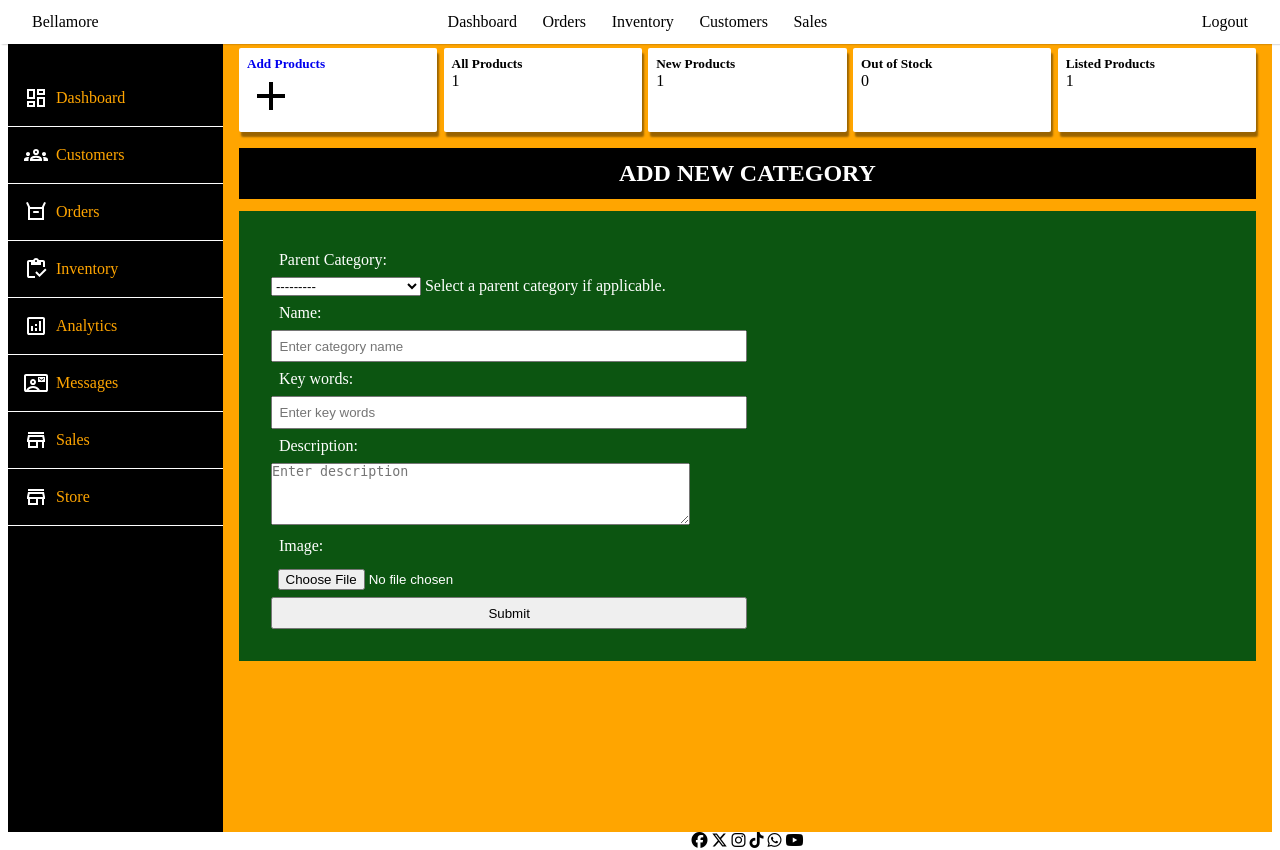
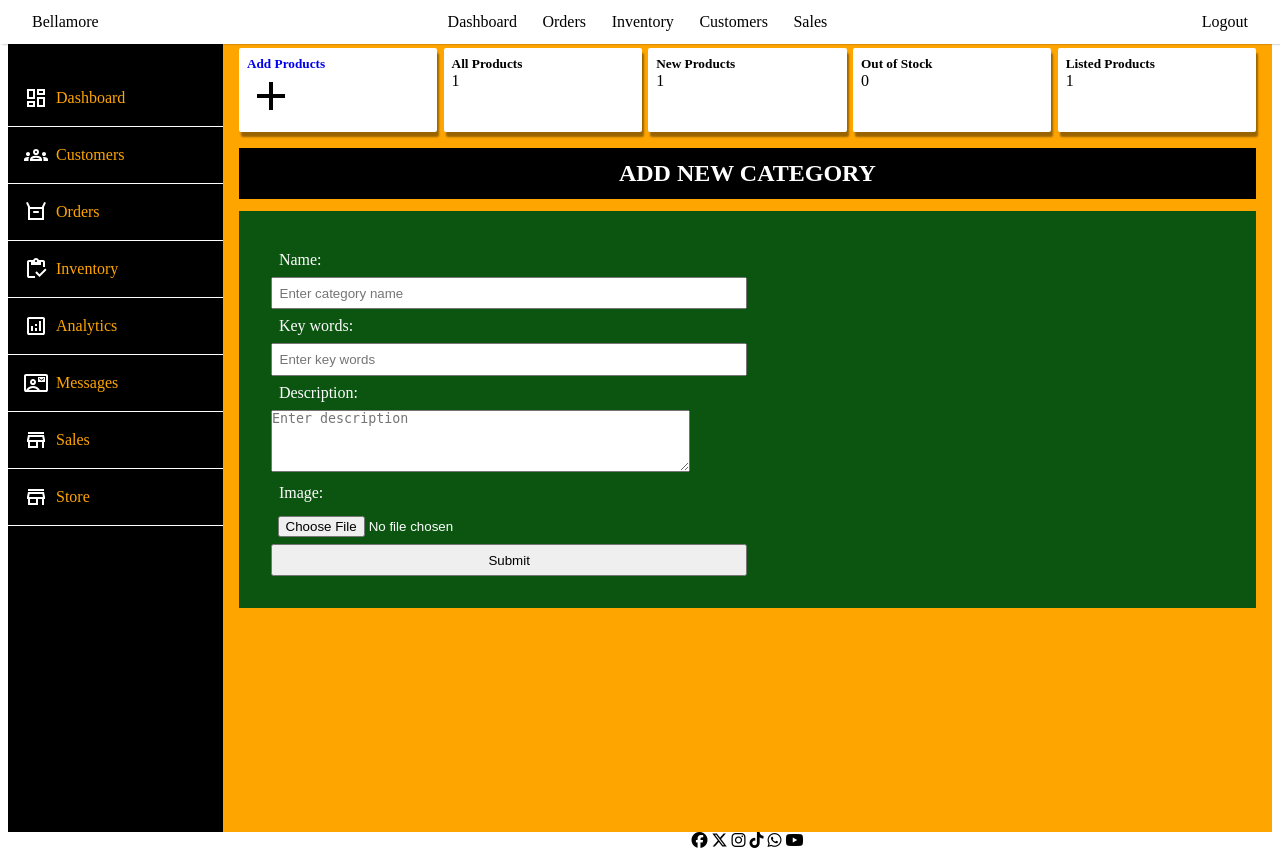
Before and after one commit to paulmagadi/Ecommerce_Fullstack_Django_Flutter, a Django app: page /add_category in a window 1280 px wide. Run offline with Django 5.2, Linux system fonts and the light colour scheme; data comes from the database, SQL or seed files in the repository; both versions use the stored data as it was after the commit.

Commit message:
modified:   Backend/ecommerce/admin_portal/__pycache__/forms.cpython-311.pyc 	modified:   Backend/ecommerce/admin_portal/__pycache__/urls.cpython-311.pyc 	modified:   Backend/ecommerce/admin_portal/__pycache__/views.cpython-311.pyc 	modified:   Backend/ecommerce/admin_portal/forms.py 	modified:   Backend/ecommerce/admin_portal/templates/admin_portal/inventory.html 	modified:   Backend/ecommerce/admin_portal/urls.py 	modified:   Backend/ecommerce/admin_portal/views.py 	modified:   Backend/ecommerce/db.sqlite3

```diff
--- a/Backend/ecommerce/admin_portal/forms.py
+++ b/Backend/ecommerce/admin_portal/forms.py
@@ -1,7 +1,7 @@
 from django import forms
 from store.models import Category, Product, ProductImage
 
-# Custom Widget for handling multiple file input
+# Custom widget for handling multiple file input
 class MultipleFileInput(forms.ClearableFileInput):
     allow_multiple_selected = True
 
@@ -21,18 +21,11 @@ class MultipleFileField(forms.FileField):
             result = [single_file_clean(data, initial)]
         return result
 
-# Category Form without MPTT
+# Category form without MPTT
 class CategoryForm(forms.ModelForm):
-    parent = forms.ModelChoiceField(
-        queryset=Category.objects.all(),
-        required=False,
-        label="Parent Category",
-        help_text="Select a parent category if applicable."
-    )
-
     class Meta:
         model = Category
-        fields = ['parent', 'name', 'key_words', 'description', 'image']
+        fields = ['name', 'key_words', 'description', 'image']
         widgets = {
             'name': forms.TextInput(attrs={'placeholder': 'Enter category name'}),
             'key_words': forms.TextInput(attrs={'placeholder': 'Enter key words'}),
@@ -43,7 +36,7 @@ class CategoryForm(forms.ModelForm):
             }),
         }
 
-# Product Form without MPTT
+# Product form without MPTT
 class ProductModelForm(forms.ModelForm):
     new_category = forms.CharField(
         max_length=100,
@@ -51,13 +44,6 @@ class ProductModelForm(forms.ModelForm):
         label="New Category",
         widget=forms.TextInput(attrs={'placeholder': 'Enter new category if not listed above. Leave blank if available.'})
     )
-    new_category_parent = forms.ModelChoiceField(
-        queryset=Category.objects.all(),
-        required=False,
-        label="Parent Category for New Category",
-        help_text="Select a parent category for the new category if applicable."
-    )
-
     category = forms.ModelChoiceField(
         queryset=Category.objects.all(),
         label="Category",
@@ -88,16 +74,14 @@ class ProductModelForm(forms.ModelForm):
 
     def save(self, commit=True):
         new_category_name = self.cleaned_data.get('new_category')
-        new_category_parent = self.cleaned_data.get('new_category_parent')
         if new_category_name:
             category, created = Category.objects.get_or_create(
                 name=new_category_name,
-                defaults={'parent': new_category_parent}
             )
             self.instance.category = category
         return super().save(commit=commit)
 
-
+# Form for handling multiple product image uploads
 class ProductImageForm(forms.Form):
     product_images = MultipleFileField()
 
--- a/Backend/ecommerce/admin_portal/templates/admin_portal/inventory.html
+++ b/Backend/ecommerce/admin_portal/templates/admin_portal/inventory.html
@@ -83,7 +83,7 @@
                             <td>No</td>
                             {% endif %}
 
-                            <td><a href="{% url 'product_inventory' product.id %}">View/Update</a></td>
+                            <td><a href="{% url 'product_inventory' product.slug %}">View/Update</a></td>
                         </tr>
                         {% endfor %}
 
--- a/Backend/ecommerce/admin_portal/urls.py
+++ b/Backend/ecommerce/admin_portal/urls.py
@@ -6,5 +6,5 @@ urlpatterns = [
     path('add_category', views.add_category, name='add_category'),
     path('add_product', views.add_product, name='add_product'),
     path('inventory', views.inventory, name='inventory'),
-    path('product_inventory/<int:pk>', views.product_inventory, name='product_inventory'),
+    path('product_inventory/<str:slug>', views.product_inventory, name='product_inventory'),
 ]
--- a/Backend/ecommerce/admin_portal/views.py
+++ b/Backend/ecommerce/admin_portal/views.py
@@ -123,8 +123,8 @@ def inventory(request):
     return render(request, 'admin_portal/inventory.html', context)
 
 
-def product_inventory(request, pk):
-    product = get_object_or_404(Product, id=pk)
+def product_inventory(request, slug):
+    product = get_object_or_404(Product, slug=slug)
     products = Product.objects.all()
     product_images = ProductImage.objects.filter(product=product)
     products_count = products.count()
@@ -151,7 +151,7 @@ def product_inventory(request, pk):
             image_to_delete = get_object_or_404(ProductImage, id=image_id)
             image_to_delete.delete()
             messages.success(request, 'Image removed successfully!')
-            return redirect('product_inventory', pk=pk)
+            return redirect('product_inventory', slug=slug)
 
     else:
         product_form = ProductModelForm(instance=product)
```
Also changed, not shown: Backend/ecommerce/db.sqlite3.
